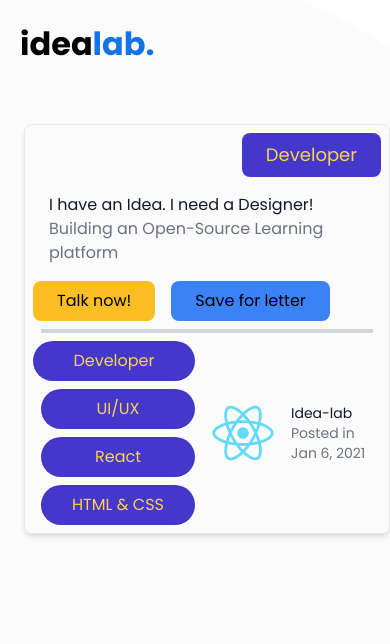
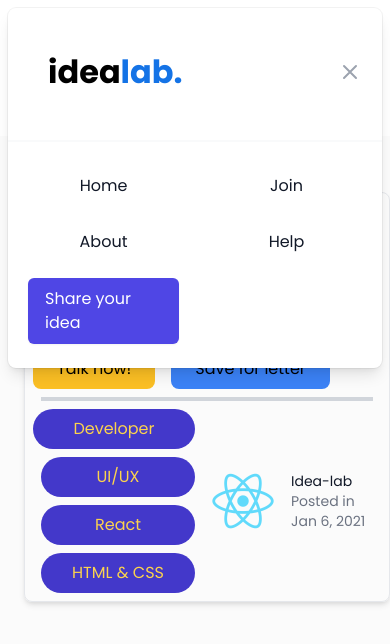
Before and after one commit to theupweb/idea-lab, a React (Create React App) app: page / in a window 390 px wide. Shown: the top 644 px of the page. Built offline with nearby package versions, Linux system fonts and the light colour scheme.

Commit message:
added navbar component

```diff
--- a/src/App.js
+++ b/src/App.js
@@ -2,10 +2,11 @@
 import './App.css';
 import Logo from './Logo.js';
 import Card from './Components/Card/card';
+import Nav from './Components/Home/Nav';
 function App() {
   return (
     <div>
-      <Logo></Logo>
+      <Nav/>
       <Card></Card>
     </div>
   );
--- a/src/Components/Home/Nav.js
+++ b/src/Components/Home/Nav.js
@@ -1,9 +1,127 @@
-import React from 'react'
+import React from "react";
+import Logo from "../../Logo";
 
 export default function Nav() {
-    return (
-        <div>
-            Navbar
+
+  return (
+    <div class="relative bg-white">
+      <div class="max-w-7xl mx-auto px-4 sm:px-6">
+        <div class="flex justify-between items-center  py-6 md:justify-start md:space-x-10">
+          <div class="flex justify-start lg:w-0 lg:flex-1">
+            <a href="#">
+              <span class="sr-only">Workflow</span>
+              <Logo />
+            </a>
+          </div>
+          <div class="hidden md:flex items-center justify-end md:flex-1 lg:w-0">
+            <a
+              href="#"
+              class="whitespace-nowrap text-base font-bold text-black-500 hover:text-black-900 mx-8"
+            >
+              Home
+            </a>
+            <a
+              href="#"
+              class="whitespace-nowrap text-base font-bold text-black-500 hover:text-black-900 mx-8"
+            >
+              Join
+            </a>
+            <a
+              href="#"
+              class="whitespace-nowrap text-base font-bold text-black-500 hover:text-black-900 mx-8"
+            >
+              About
+            </a>
+            <a
+              href="#"
+              class="whitespace-nowrap text-base font-bold text-black-500 hover:text-black-900 mx-8"
+            >
+              Help
+            </a>
+            <a
+              href="#"
+              class="ml-8 whitespace-nowrap inline-flex items-center justify-center px-4 py-2 border border-transparent rounded-full shadow-sm text-base font-medium text-white bg-indigo-600 hover:bg-indigo-700 shadow-xl "
+            >
+              Share Your idea
+            </a>
+          </div>
         </div>
-    )
+      </div>
+
+      <div class="absolute top-0 inset-x-0 p-2 transition transform origin-top-right md:hidden">
+        <div class="rounded-lg shadow-lg ring-1 ring-black ring-opacity-5 bg-white divide-y-2 divide-gray-50">
+          <div class="pt-5 pb-6 px-5">
+            <div class="flex items-center justify-between">
+              <div>
+                <Logo />
+              </div>
+              <div class="-mr-2">
+                <button
+                  type="button"
+                  class="bg-white rounded-md p-2 inline-flex items-center justify-center text-gray-400 hover:text-gray-500 hover:bg-gray-100 focus:outline-none focus:ring-2 focus:ring-inset focus:ring-indigo-500"
+
+                >
+                  <span class="sr-only">Close menu</span>
+
+                  <svg
+                    class="h-6 w-6"
+                    xmlns="http://www.w3.org/2000/svg"
+                    fill="none"
+                    viewBox="0 0 24 24"
+                    stroke="currentColor"
+                    aria-hidden="true"
+                  >
+                    <path
+                      stroke-linecap="round"
+                      stroke-linejoin="round"
+                      stroke-width="2"
+                      d="M6 18L18 6M6 6l12 12"
+                    />
+                  </svg>
+                </button>
+              </div>
+            </div>
+          </div>
+          <div class="py-6 px-5 space-y-6">
+            <div class="grid grid-cols-2 gap-y-4 gap-x-8">
+              <a
+                href="#"
+                class="w-full flex items-center justify-center px-4 py-2 text-base font-medium text-gray-900 hover:text-gray-700"
+              >
+                Home
+              </a>
+
+              <a
+                href="#"
+                class="w-full flex items-center justify-center px-4 py-2 text-base font-medium text-gray-900 hover:text-gray-700"
+              >
+                Join
+              </a>
+
+              <a
+                href="#"
+                class="w-full flex items-center justify-center px-4 py-2 text-base font-medium text-gray-900 hover:text-gray-700"
+              >
+                About
+              </a>
+
+              <a
+                href="#"
+                class="w-full flex items-center justify-center px-4 py-2 text-base font-medium text-gray-900 hover:text-gray-700"
+              >
+                Help
+              </a>
+
+              <a
+                href="#"
+                class="w-full flex items-center justify-center px-4 py-2 border border-transparent rounded-md shadow-sm text-base font-medium text-white bg-indigo-600 hover:bg-indigo-700"
+              >
+                Share your idea
+              </a>
+            </div>
+          </div>
+        </div>
+      </div>
+    </div>
+  );
 }
```
Also changed, not shown: 1 other file (tests, documents, lock files or other folders).
